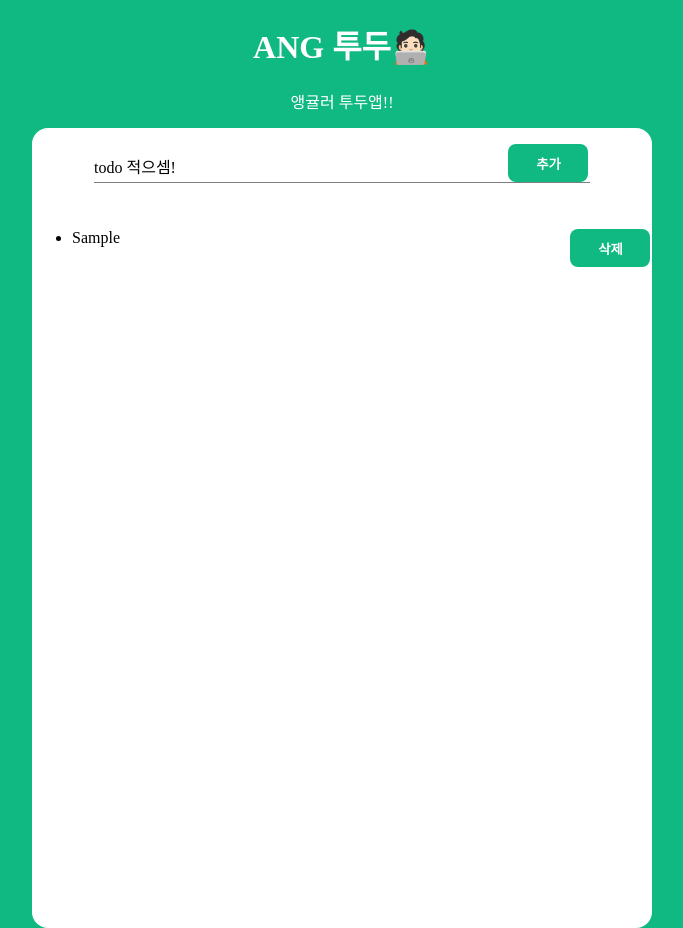
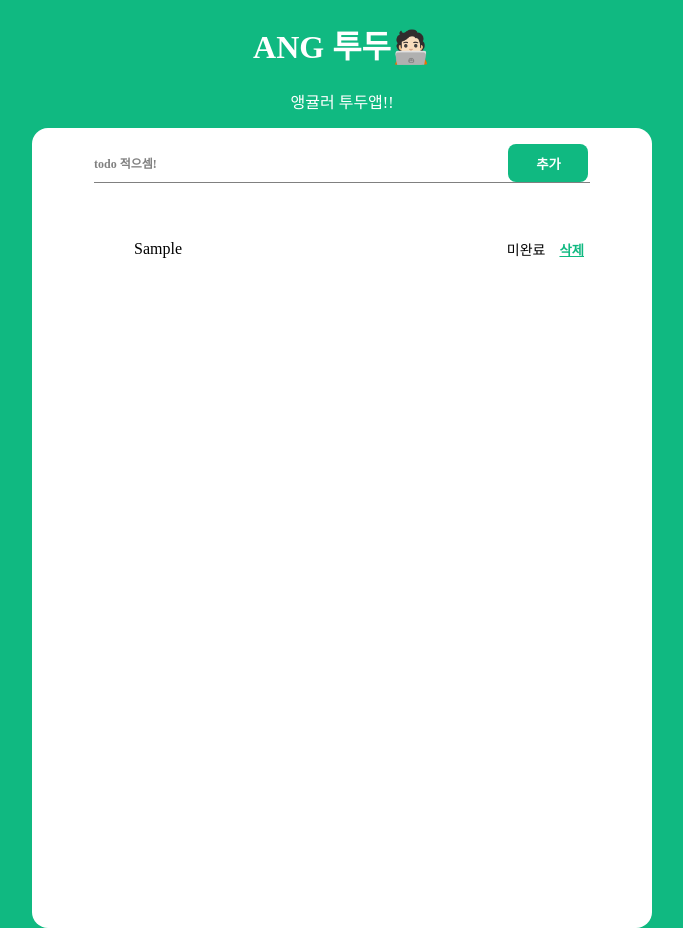
Before and after one commit to itjustbong/todo-on-any-framework, an Angular app in the folder ang-todo/: page / in a window 1280 px wide. Both pictures are taken after typing "Sample" into the empty fields and a click on the button "추가". Shown: the whole page, without its empty margins (298-981 px from the left). Built offline with nearby package versions, Linux system fonts and the light colour scheme.

Commit message:
Style: 완료 미완료 뷰 추가 및 정렬

```diff
--- a/ang-todo/src/app/todo-list/todo-list.component.css
+++ b/ang-todo/src/app/todo-list/todo-list.component.css
@@ -12,9 +12,9 @@
 }
 
 form {
-  width: 80%;
   margin: 1rem auto;
   position: relative;
+  width: 80%;
 }
 
 input {
@@ -34,8 +34,9 @@ label {
   top: 0;
   left: 0;
   padding: 10px 0;
-  font-size: 16px;
-  color: black;
+  font-size: 0.75rem;
+  color: grey;
+  font-weight: bold;
   pointer-events: none;
   transition: 0.5s;
 }
@@ -48,7 +49,7 @@ input:valid ~ label {
   font-size: 12px;
 }
 
-button {
+.todo-add-btn {
   position: absolute;
   right: 0.1rem;
   height: 38px;
@@ -60,6 +61,32 @@ button {
   font-weight: bold;
 }
 
+.todo-del-button {
+  border: none;
+  color: var(--main-color);
+  border-radius: 0.5rem;
+  background-color: white;
+  text-decoration: underline;
+  font-weight: bold;
+}
+
+.todo-list-box-container {
+  position: relative;
+  margin: 0 auto;
+  width: 80%;
+}
+
 li {
   height: 2.5rem;
+  display: flex;
+  flex-direction: row;
+  justify-content: space-between;
+  align-items: center;
 }
+
+.todo-box-right {
+  display: flex;
+  gap: 0.5rem;
+  flex-direction: row;
+  font-size: 0.875rem;
+}
--- a/ang-todo/src/app/todo-list/todo-list.component.html
+++ b/ang-todo/src/app/todo-list/todo-list.component.html
@@ -6,14 +6,26 @@
     <div class="user-box">
       <input type="text" name="" required="" [formControl]="newTodo" />
       <label>todo 적으셈!</label>
-      <button type="button" (click)="addTodo()">추가</button>
+      <button class="todo-add-btn" type="button" (click)="addTodo()">
+        추가
+      </button>
     </div>
   </form>
 
-  <ul>
-    <li *ngFor="let item of db.allTodos">
-      {{ item.todo }}
-      <button class="del-button" (click)="delTodo(item.id)">삭제</button>
-    </li>
-  </ul>
+  <div class="todo-list-box-container">
+    <ul>
+      <li *ngFor="let item of db.allTodos">
+        <div>{{ item.todo }}</div>
+        <div class="todo-box-right">
+          <div *ngIf="item.state === 'Done'; then done; else none"></div>
+          <ng-template #done>완료</ng-template>
+          <ng-template #none>미완료</ng-template>
+
+          <button class="todo-del-button" (click)="delTodo(item.id)">
+            삭제
+          </button>
+        </div>
+      </li>
+    </ul>
+  </div>
 </div>
--- a/ang-todo/src/styles.css
+++ b/ang-todo/src/styles.css
@@ -30,3 +30,7 @@ a:active {
   text-decoration: none;
   color: inherit;
 }
+
+ul {
+  list-style-type: none;
+}
```
